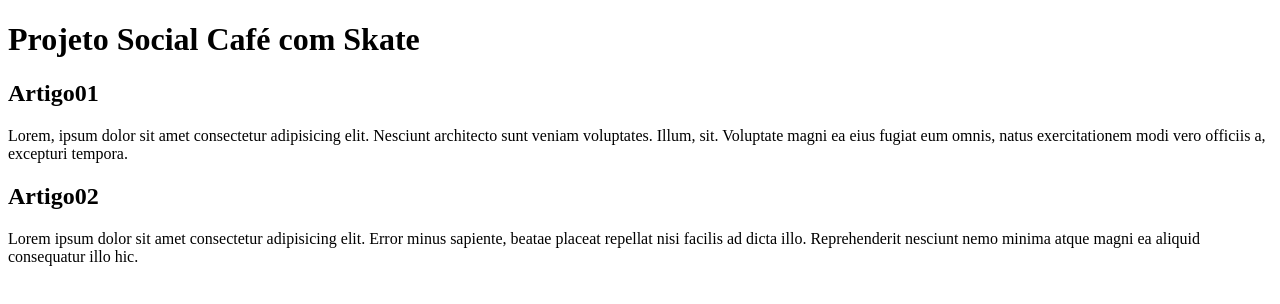
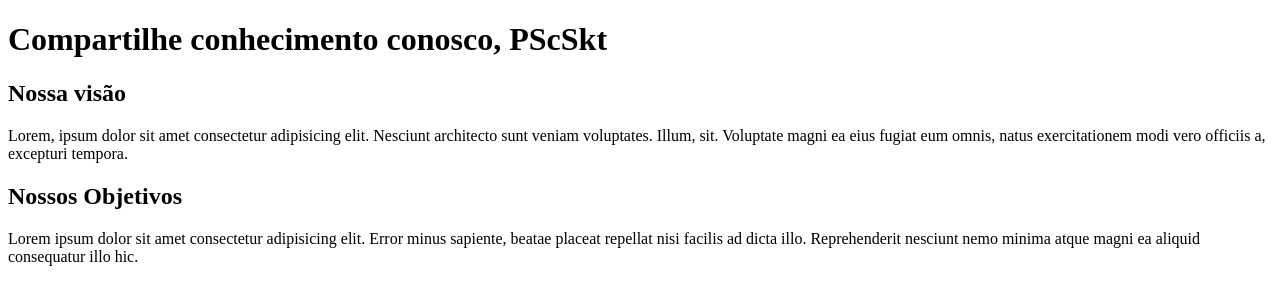
Before and after one commit to rodolphorso/projeto_site_cafecomskate, a plain HTML site: page index.html in a window 1280 px wide. Drawn offline with Linux system fonts and the light colour scheme.

Commit message:
inicio do conteúdo do site

```diff
--- a/index.html
+++ b/index.html
@@ -8,17 +8,17 @@
 <body>
     <main>
         <header>
-            <h1>Projeto Social Café com Skate</h1>
+            <h1>Compartilhe conhecimento conosco, PScSkt</h1>
         </header>
 
         <article>
-            <h2>Artigo01</h2>
+            <h2>Nossa visão</h2>
             <p>
                 Lorem, ipsum dolor sit amet consectetur adipisicing elit. Nesciunt architecto sunt veniam voluptates. Illum, sit. Voluptate magni ea eius fugiat eum omnis, natus exercitationem modi vero officiis a, excepturi tempora.
             </p>
         </article>
         <article>
-            <h2>Artigo02</h2>
+            <h2>Nossos Objetivos</h2>
             <p>Lorem ipsum dolor sit amet consectetur adipisicing elit. Error minus sapiente, beatae placeat repellat nisi facilis ad dicta illo. Reprehenderit nesciunt nemo minima atque magni ea aliquid consequatur illo hic.
             </p>
         </article>
```
